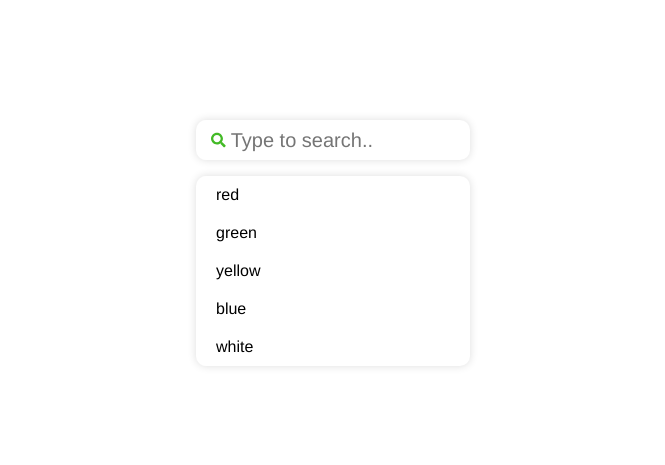
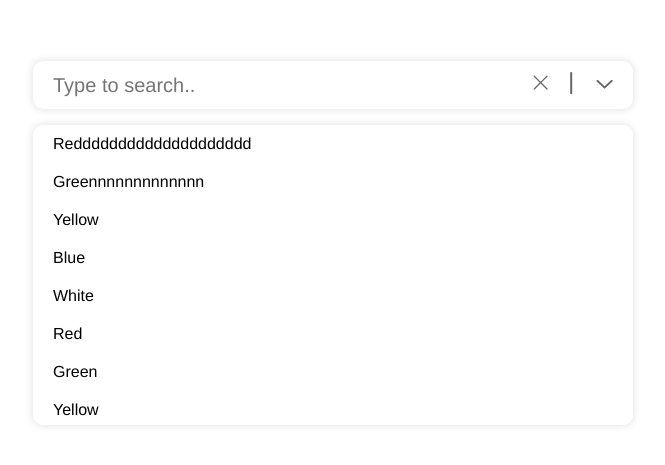
Before and after one commit to fia52/custom-react-select-component, a React (Create React App) app: page / in a window 1280 px wide. Shown: the part 157-622 px from the top of the page, without its empty margins (307-972 px from the left). Built offline with nearby package versions, Linux system fonts and the light colour scheme.

Commit message:
customize add

```diff
--- a/src/components/input/CustomSelect.jsx
+++ b/src/components/input/CustomSelect.jsx
@@ -1,10 +1,19 @@
 import React, {useEffect, useState} from 'react';
 
 import {FaSearch} from "react-icons/fa"
-import "./CustomSelect.css"
-import {findAllByDisplayValue} from "@testing-library/react";
+import {ImCross} from "react-icons/im"
+import {RxCross2, RxCross1, RxDividerVertical, RxChevronDown, RxChevronUp} from "react-icons/rx"
 
-const optionList = ["red", "green", "yellow", "blue", "white"];
+import styles from "./CustomSelect.module.css";
+
+
+const optionList = [
+    "Redddddddddddddddddddd", "Greennnnnnnnnnnnn", "Yellow", "Blue", "White",
+    "Red", "Green", "Yellow", "Blue", "White",
+    "Red", "Green", "Yellow", "Blue", "White",
+    "Red", "Green", "Yellow", "Blue", "White",
+    "Red", "Green", "Yellow", "Blue", "White",
+];
 
 const CustomSelect = () => {
 
@@ -13,6 +22,8 @@ const CustomSelect = () => {
     const [input, setInput] = useState("");
 
     const [queryList, setQueryList] = useState([]);
+
+    const [isOpen, setIsOpen] = useState(true);
 
     useEffect(() => {
         console.log(options)    // https://www.youtube.com/watch?v=GNrdg3PzpJQ&ab_channel=UlbiTV 2:07 про оптимизацию путём асинхронного вызова функций
@@ -41,44 +52,66 @@ const CustomSelect = () => {
         }))
     };
 
+    const delAllQuery = () => {
+        setOptions([...options, ...queryList])
+        setQueryList([])
+    }
+
 
     return (
-        <div>
+        <React.Fragment>
 
-            <div className="query-list">
+            <div className={styles.input_wrapper}>
+                {/*<FaSearch id="search-icon" />*/}
+
+                <div className={styles.query_list}>
                     {
                         queryList.map((item) => (
-                        <div className="query-item-container">
+                            <div className={styles.query_item_container}>
                                 <div>
                                     {item}
                                 </div>
-                            <button onClick={() => delQueryItem(item)}>
-                                <p className="str675"></p>
-                            </button>
+                                <div onClick={() => delQueryItem(item)}>
+                                    <RxCross2 className={styles.rx_cross}/>
+                                </div>
                             </div>
                         ))
                     }
                 </div>
 
-            <div className="input-wrapper">
-                <FaSearch id="search-icon" />
                 <input
                     placeholder="Type to search.."
                     value={input}
                     onChange={(e) => handleChange(e.target.value)}
                 />
+
+                <div onClick={() => delAllQuery()}>
+                    <RxCross1 className={styles.rx_big_cross}/>
                 </div>
 
-            <div className="options-list">
+                <div className={styles.symbolfont}>
+                    <RxDividerVertical className={styles.vertical_line}/>
+                </div>
+
+                <div onClick={() => setIsOpen(!isOpen)}>
+                    {isOpen
+                        ? <RxChevronDown className={styles.carets}  />
+                        : <RxChevronUp className={styles.carets} />
+                    }
+                </div>
+            </div>
+
+            {(isOpen || input) && (
+                <div className={styles.options_list}>
                     {
                         options.filter(option => {
                             const searchValue = input.toLowerCase()
                             const optionValue = option.toLowerCase()
 
-                        return optionValue.startsWith(searchValue) && optionValue !== searchValue
+                            return optionValue.includes(searchValue)
                         })
-                        .map((option, id) => (
-                            <div className="search-result"
+                            .map((option, index) => (
+                                <div key = {index} className={styles.search_result}
                                      onClick={() => handleOptionCheck(option)}>
 
                                 {option}
@@ -88,8 +121,9 @@ const CustomSelect = () => {
                         )
                     }
                 </div>
+                )}
 
-        </div>
+        </React.Fragment>
     );
 };
 
--- a/src/components/input/CustomSelect.css
+++ b/src/components/input/CustomSelect.module.css
@@ -5,9 +5,9 @@
   font-family: Helvetica, sans-serif;
 }
 
-.input-wrapper {
-  width: 100%;
-  height: 2.5rem;
+.input_wrapper {
+  width: 600px;
+  height: 3rem;
   border: none;
   border-radius: 10px;
   padding: 0 15px;
@@ -30,19 +30,20 @@ input:focus {
   outline: none;
 }
 
-#search-icon {
-  color: #43ba26;
+.carets {
+  color: #666965;
+  font-size: 1.7rem;
 }
 
-.search-result {
+.search_result {
   padding: 10px 20px;
 }
 
-.search-result:hover {
+.search_result:hover {
   background-color: #efefef;
 }
 
-.options-list {
+.options_list {
   width: 100%;
   background-color: white;
   display: flex;
@@ -54,20 +55,47 @@ input:focus {
   overflow-y: auto;
 }
 
-p.str675:after {
-  content: '\2716';
-  border: none;
+.rx_cross {
+  margin-left: 5px;
 }
 
-.query-list {
-  display: flex;
+.rx_cross:hover {
+  color: #f18686;
 }
 
-.query-item-container {
+.query_list {
   display: flex;
+  flex-wrap: wrap;
+  /*width: 70%;*/
+}
+
+.query_item_container {
+  display: flex;
+  align-items: center;
   background-color: #efefef;
-  border: aqua;
-  height: 100%;
+  height: 1.5rem;
   font-size: 1rem;
   margin-left: 5px;
+  margin-right: 5px;
+  margin-bottom: 5px;
 }
+
+.carets:hover {
+  color: #070707;
+}
+
+.rx_big_cross {
+  color: #666965;
+  font-size: 1.2rem;
+}
+
+.rx_big_cross:hover {
+  color: #f18686;
+}
+
+.vertical_line {
+  color: #666965;
+  margin-left: 6px;
+  margin-right: 4px;
+  font-size: 1.9rem;
+}
```
Lines whose indentation alone changed are shown as unchanged.
